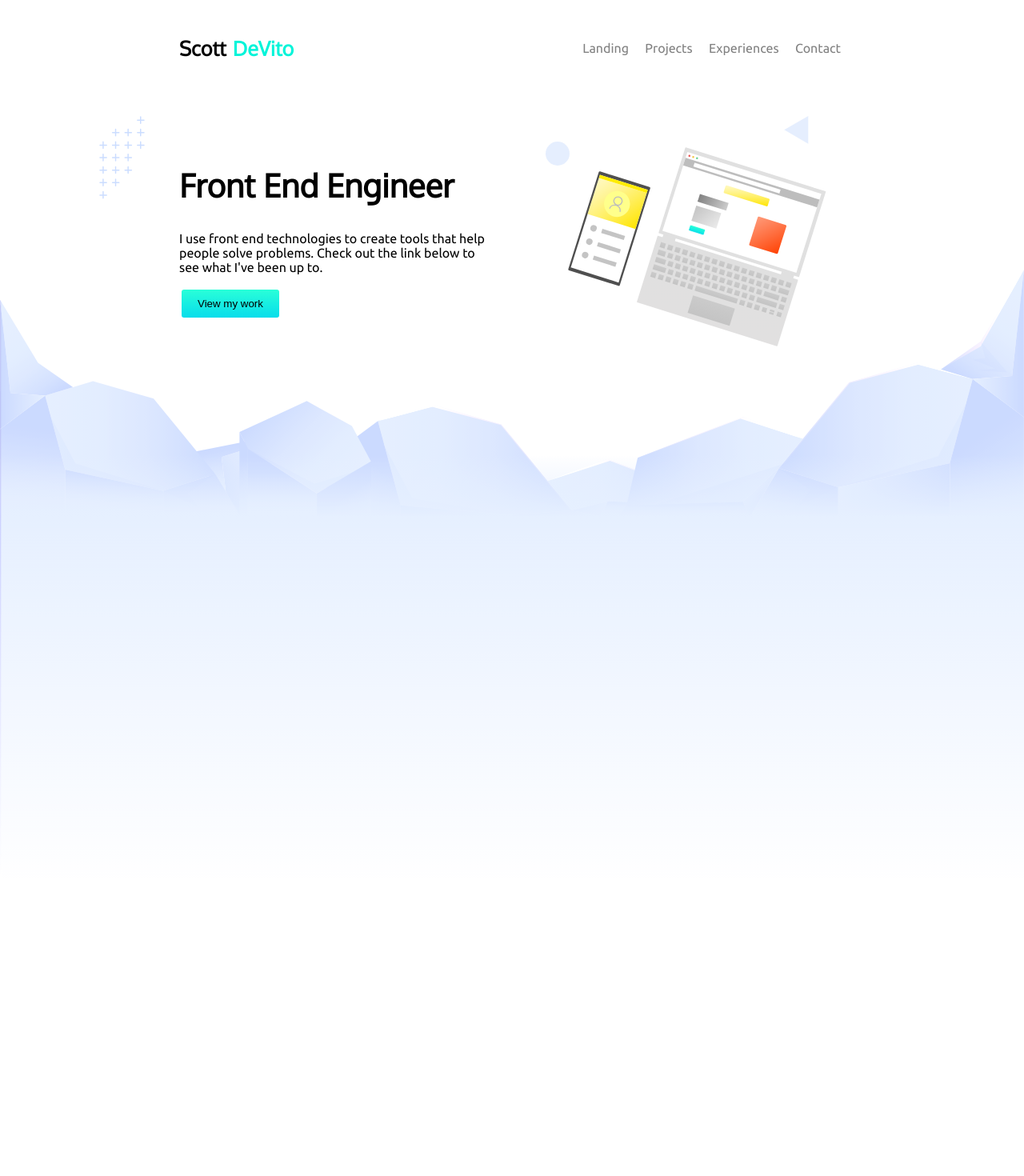
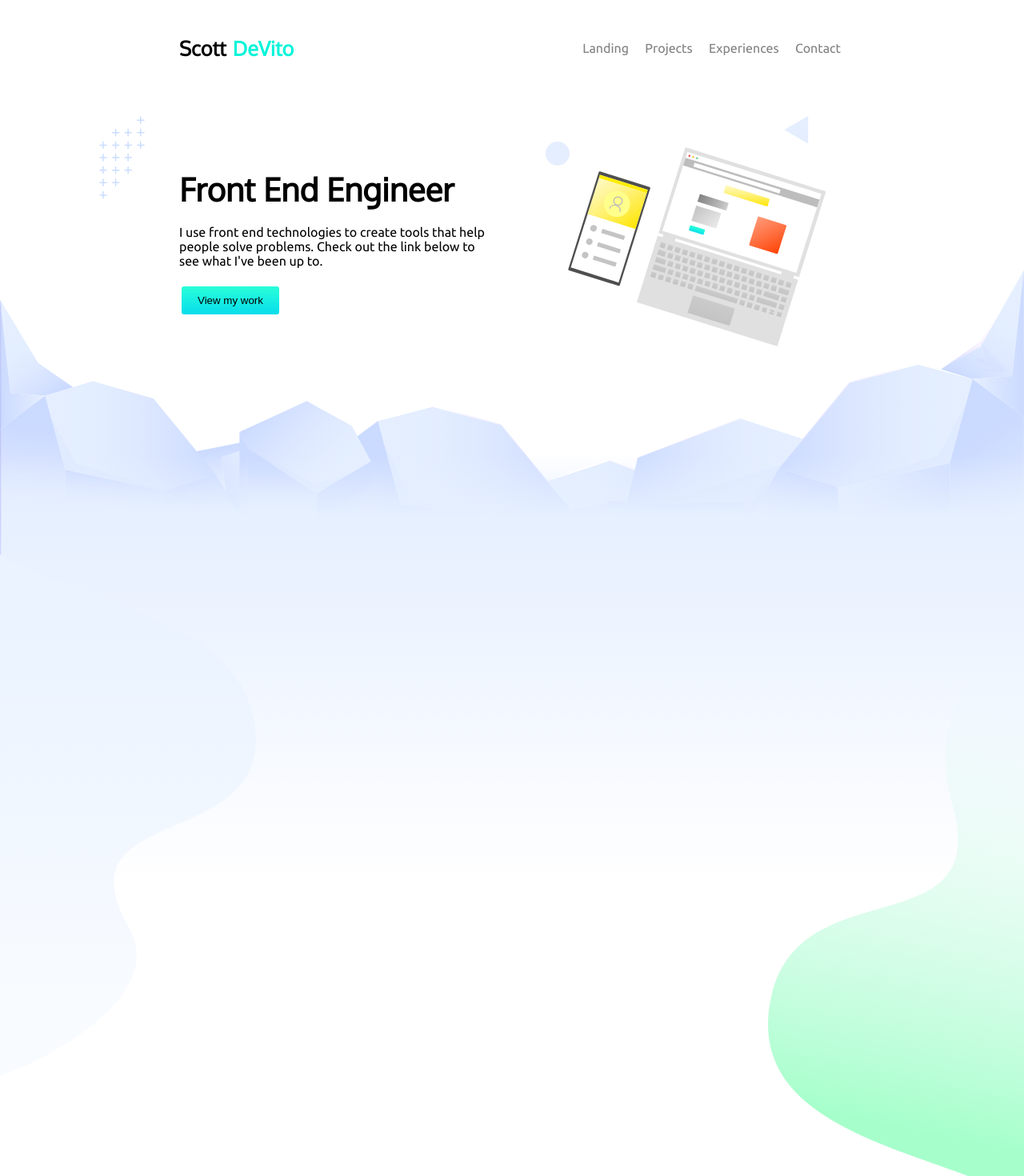
Before and after one commit to scottdevito/sdevito-portfolio, a React (Create React App) app: page / in a window 1280 px wide. Shown: the top 1470 px of the page at 80% size. Before the commit the page ends 1205 px from the top, so only its background shows below. Built offline with nearby package versions, Linux system fonts and the light colour scheme.

Commit message:
Start building out Projects Section

```diff
--- a/src/App.tsx
+++ b/src/App.tsx
@@ -3,6 +3,7 @@ import styled from "styled-components";
 
 import AppHeader from "./components/app-header";
 import LandingSection from "./pages/landing-section/landing-section";
+import ProjectsSection from "./pages/projects-section/projects-section";
 
 function App() {
   return (
@@ -10,6 +11,7 @@ function App() {
       <AppHeader />
       <main style={{ width: "100%" }}>
         <LandingSection />
+        <ProjectsSection />
       </main>
     </AppWrapper>
   );
--- a/src/pages/landing-section/landing-section.tsx
+++ b/src/pages/landing-section/landing-section.tsx
@@ -44,9 +44,9 @@ const LandingSectionWrapper = styled.section`
   flex-direction: column;
   justify-content: center;
   align-items: center;
-  /* height: calc(100vh - ${appHeaderHeight}); */
   width: 100%;
   background-color: #fff;
+  margin-bottom: -40%;
 `;
 
 const TopContentWrapper = styled.div`
@@ -83,9 +83,14 @@ const LaptopAndMobileWrapper = styled.div`
   width: ${navLinksWidth};
 `;
 
-const Title = styled.h1``;
+const Title = styled.h1`
+  margin-bottom: 20px;
+`;
 
-const Copy = styled.p``;
+const Copy = styled.p`
+  margin-top: 0;
+  margin-bottom: 20px;
+`;
 
 const CTAButton = styled.button`
   background: linear-gradient(180deg, rgba(0, 255, 209, 0.84) 0%, #07ddeb 100%);
@@ -93,6 +98,10 @@ const CTAButton = styled.button`
   box-sizing: border-box;
   border-radius: 6px;
   padding: 10px 20px;
+
+  &:hover {
+    cursor: pointer;
+  }
 `;
 
 const TexturePluses = styled.img`
--- /dev/null
+++ b/src/pages/projects-section/projects-section.tsx
@@ -0,0 +1,37 @@
+import * as React from "react";
+import styled from "styled-components";
+import squiggleLeft from "../../assets/images/squiggleLeft.svg";
+import squiggleRight from "../../assets/images/squiggleRight.svg";
+
+export interface ProjectsSectionProps {}
+
+const ProjectsSection: React.FC<ProjectsSectionProps> = () => {
+  return (
+    <ProjectsSectionWrapper>
+      <SquiggleLeftImg src={squiggleLeft} alt="left squiggle graphic" />
+      <SquiggleRightImg src={squiggleRight} alt="right squiggle graphic" />
+    </ProjectsSectionWrapper>
+  );
+};
+
+export default ProjectsSection;
+
+const ProjectsSectionWrapper = styled.section`
+  display: flex;
+  flex-direction: row;
+  justify-content: space-between;
+  align-items: flex-start;
+  width: 100%;
+  z-index: 2;
+`;
+
+const SquiggleLeftImg = styled.img`
+  width: 25%;
+  z-index: 2;
+`;
+
+const SquiggleRightImg = styled.img`
+  width: 25%;
+  z-index: 2;
+  margin-top: 10%;
+`;
```
Also changed, not shown: src/assets/images/squiggleLeft.svg (added), src/assets/images/squiggleRight.svg (added).
